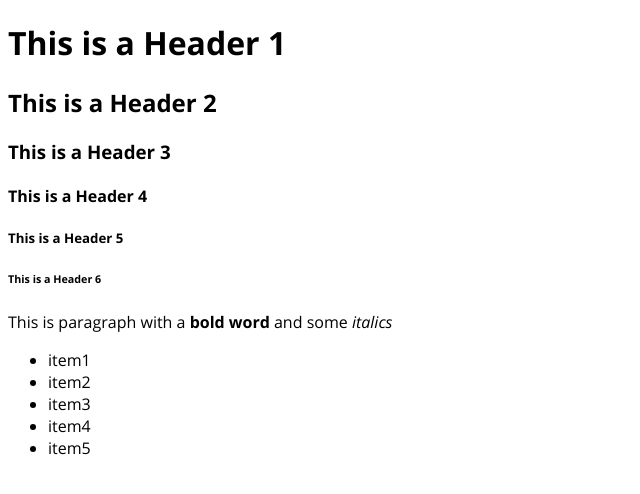
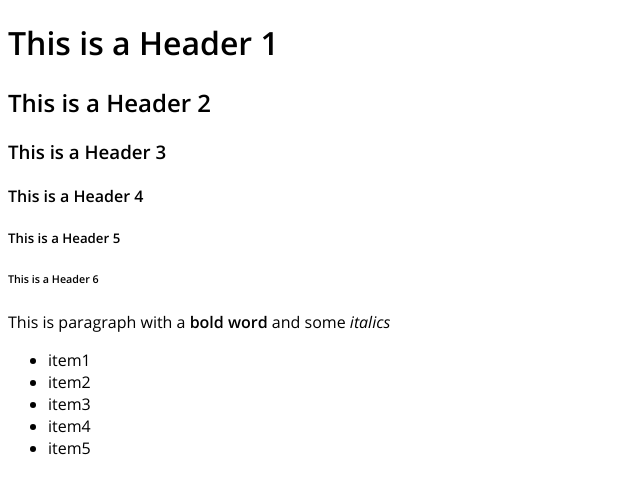
Before and after one commit to lisacatalano/fonts, a plain HTML site: page index.html in a window 1280 px wide. Shown: the whole page, without its empty margins (0-640 px from the left). Drawn offline with Linux system fonts and the light colour scheme.

Commit message:
Use the Semi-bold instead

```diff
--- a/css/fonts.css
+++ b/css/fonts.css
@@ -30,7 +30,7 @@
          url('fonts/OpenSans-Semibold-webfont.woff') format('woff'),
          url('fonts/OpenSans-Semibold-webfont.ttf') format('truetype'),
          url('fonts/OpenSans-Semibold-webfont.svg#OpenSansSemibold') format('svg');
-    font-weight: 600;
+    font-weight: bold;
     font-style: normal;
 
 }
@@ -42,11 +42,12 @@
          url('fonts/OpenSans-SemiboldItalic-webfont.woff') format('woff'),
          url('fonts/OpenSans-SemiboldItalic-webfont.ttf') format('truetype'),
          url('fonts/OpenSans-SemiboldItalic-webfont.svg#OpenSansSemiboldItalic') format('svg');
-    font-weight: 600;
+    font-weight: bold;
     font-style: italic;
 
 }
 
+/*
 @font-face {
     font-family: 'OpenSans';
     src: url('fonts/OpenSans-Bold-webfont.eot');
@@ -69,3 +70,4 @@
     font-weight: bold;
     font-style: italic;
 }
+*/
```
